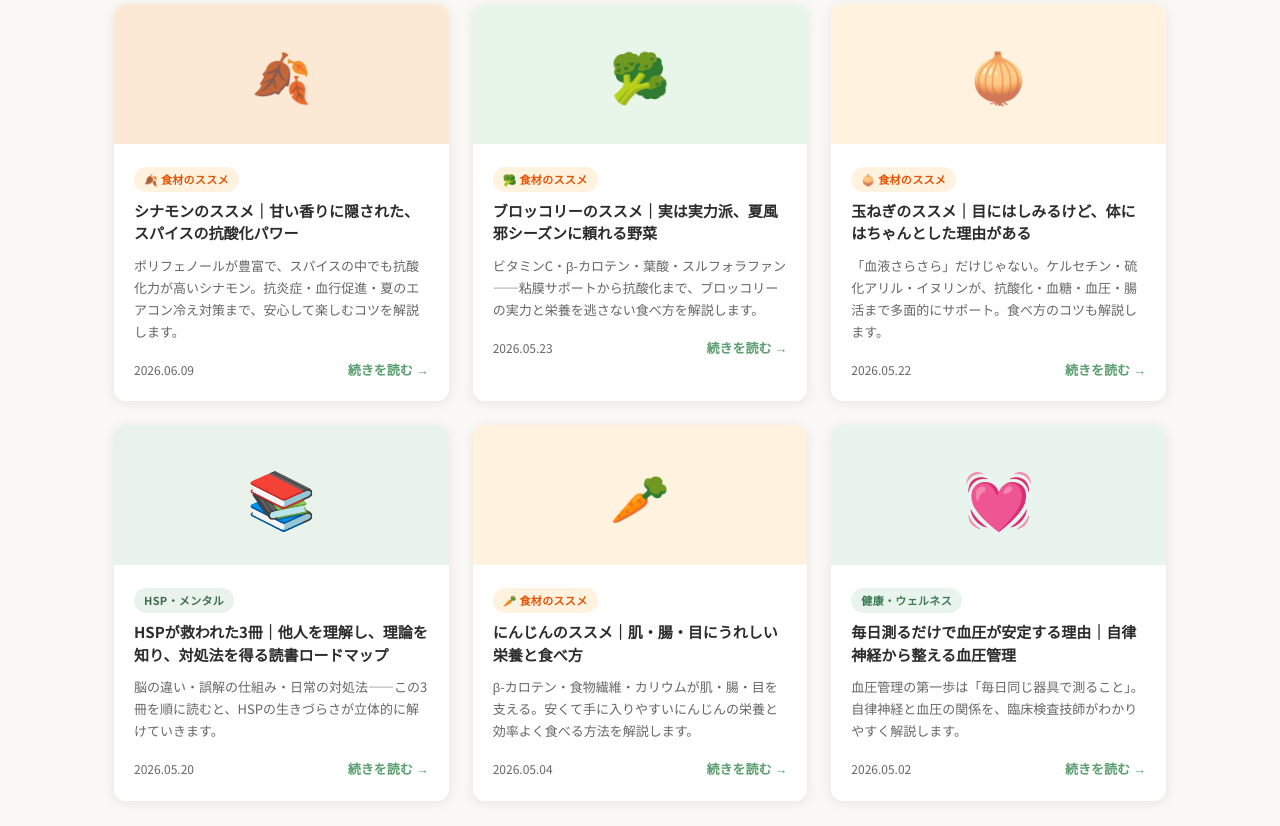
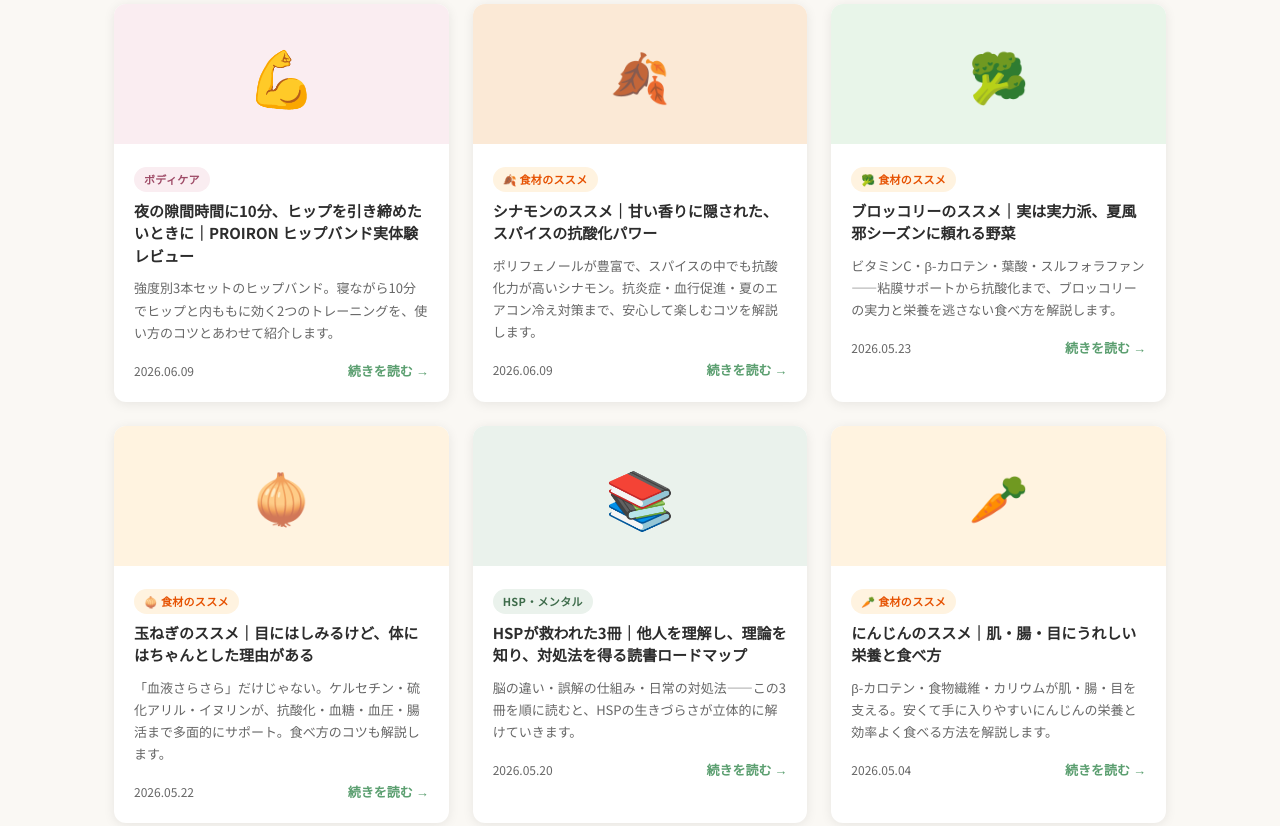
Before and after one commit to kotaro-health-lab/kotaro-health-lab.github.io, a plain HTML site: page index.html in a window 1280 px wide. Shown: the part 1625-2451 px from the top of the page. Drawn offline with Linux system fonts and the light colour scheme.

Commit message:
Publish PROIRON ヒップバンド article
- Add to 新着記事 (top)
- Add to 美容・ボディケア section
- Update sitemap.xml
- Remove oldest article (血圧) from 新着記事 to keep 6

Co-Authored-By: Claude Opus 4.7 <noreply@anthropic.com>

```diff
--- a/index.html
+++ b/index.html
@@ -113,6 +113,19 @@
       <div class="article-grid">
 
         <article class="article-card">
+          <div class="article-img article-img-beauty">💪</div>
+          <div class="article-body">
+            <span class="tag tag-beauty">ボディケア</span>
+            <h3><a href="articles/hip-band.html">夜の隙間時間に10分、ヒップを引き締めたいときに｜PROIRON ヒップバンド実体験レビュー</a></h3>
+            <p>強度別3本セットのヒップバンド。寝ながら10分でヒップと内ももに効く2つのトレーニングを、使い方のコツとあわせて紹介します。</p>
+            <div class="article-meta">
+              <span>2026.06.09</span>
+              <a href="articles/hip-band.html" class="read-more">続きを読む →</a>
+            </div>
+          </div>
+        </article>
+
+        <article class="article-card">
           <div class="article-img" style="background:#fbe9d6;font-size:48px;">🍂</div>
           <div class="article-body">
             <span class="tag tag-susume">🍂 食材のススメ</span>
@@ -173,19 +186,6 @@
             <div class="article-meta">
               <span>2026.05.04</span>
               <a href="articles/ninjin-susume.html" class="read-more">続きを読む →</a>
-            </div>
-          </div>
-        </article>
-
-        <article class="article-card">
-          <div class="article-img article-img-health">💓</div>
-          <div class="article-body">
-            <span class="tag tag-health">健康・ウェルネス</span>
-            <h3><a href="articles/blood-pressure-habit.html">毎日測るだけで血圧が安定する理由｜自律神経から整える血圧管理</a></h3>
-            <p>血圧管理の第一歩は「毎日同じ器具で測ること」。自律神経と血圧の関係を、臨床検査技師がわかりやすく解説します。</p>
-            <div class="article-meta">
-              <span>2026.05.02</span>
-              <a href="articles/blood-pressure-habit.html" class="read-more">続きを読む →</a>
             </div>
           </div>
         </article>
@@ -296,6 +296,11 @@
         <h2>美容・ボディケア</h2>
       </div>
       <div class="article-list">
+        <a href="articles/hip-band.html" class="article-list-item">
+          <span class="tag tag-beauty">ボディケア</span>
+          <span class="article-list-title">夜の隙間時間に10分、ヒップを引き締めたいときに｜PROIRON ヒップバンド実体験レビュー</span>
+          <span class="article-list-date">2026.06.09</span>
+        </a>
         <a href="articles/stretch-roller.html" class="article-list-item">
           <span class="tag tag-beauty">ボディケア</span>
           <span class="article-list-title">お風呂上がりの5分で下半身すっきり｜GronGフォームローラー実体験レビュー</span>
--- a/sitemap.xml
+++ b/sitemap.xml
@@ -80,4 +80,9 @@
     <lastmod>2026-06-09</lastmod>
     <priority>0.9</priority>
   </url>
+  <url>
+    <loc>https://kotaro-health-lab.github.io/articles/hip-band.html</loc>
+    <lastmod>2026-06-09</lastmod>
+    <priority>0.9</priority>
+  </url>
 </urlset>
```
